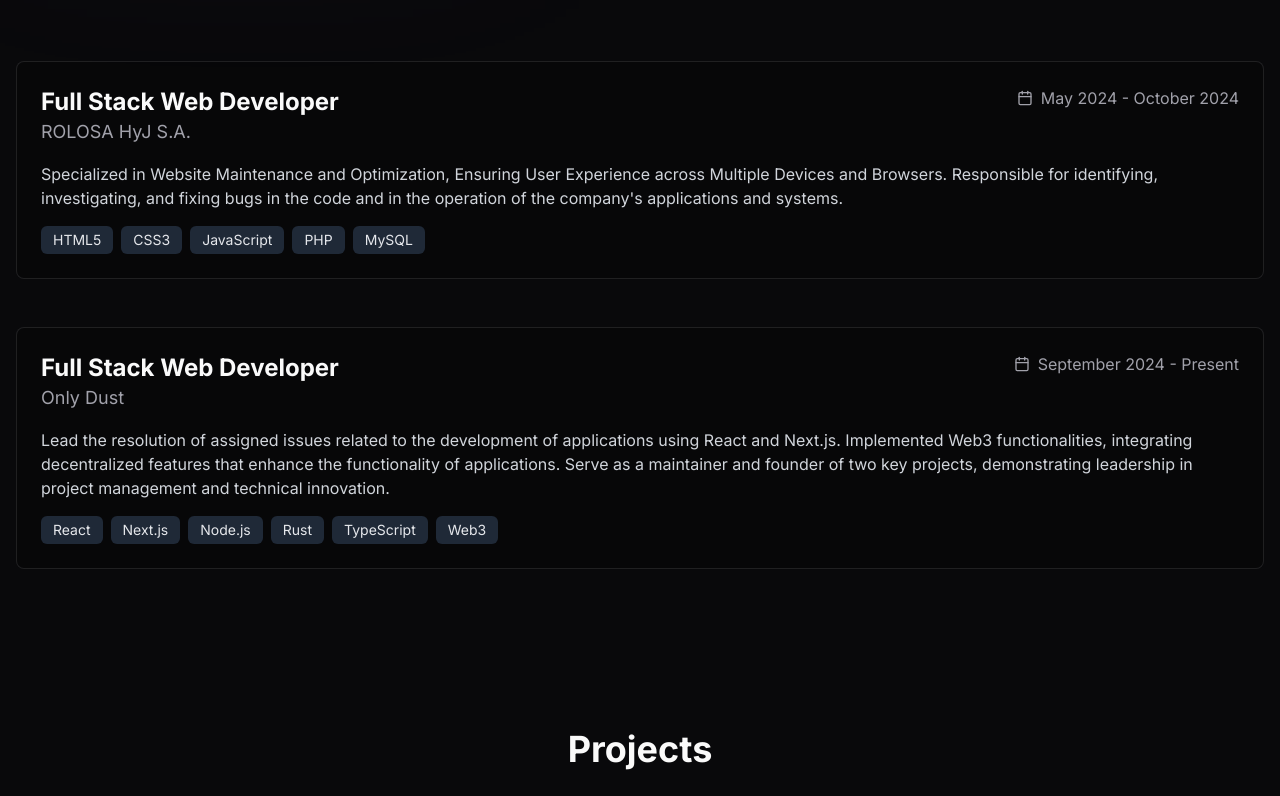
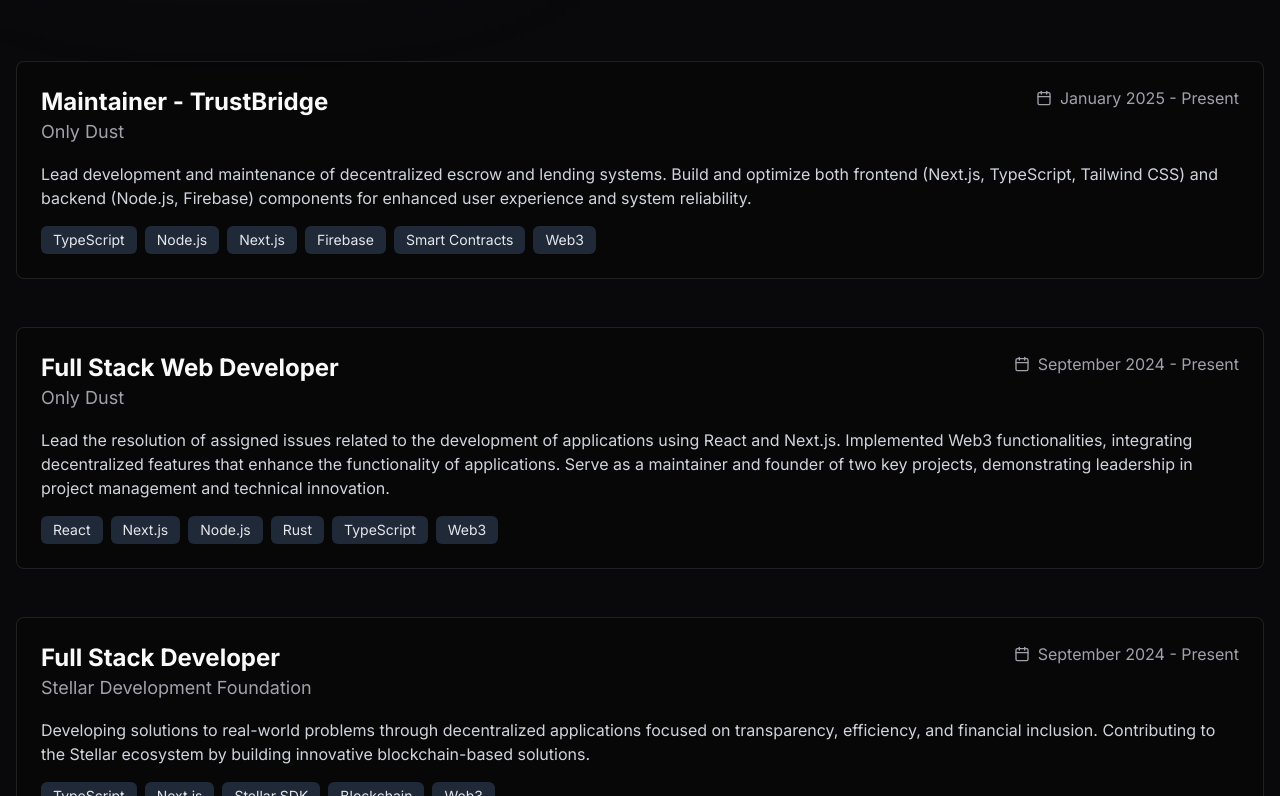
Before and after one commit to JosueBrenes/portfolio-web, a Next.js app: page / in a window 1280 px wide. Shown: the part 924-1720 px from the top of the page. Built offline with nearby package versions, Linux system fonts and the light colour scheme.

Commit message:
feat: update work experience component with new roles, descriptions, and skills

```diff
--- a/components/work-experience.tsx
+++ b/components/work-experience.tsx
@@ -1,13 +1,20 @@
-import { Calendar } from "lucide-react"
+import { Calendar } from "lucide-react";
 
 const experiences = [
   {
-    title: "Full Stack Web Developer",
-    company: "ROLOSA HyJ S.A.",
-    period: "May 2024 - October 2024",
+    title: "Maintainer - TrustBridge",
+    company: "Only Dust",
+    period: "January 2025 - Present",
     description:
-      "Specialized in Website Maintenance and Optimization, Ensuring User Experience across Multiple Devices and Browsers. Responsible for identifying, investigating, and fixing bugs in the code and in the operation of the company's applications and systems.",
-    skills: ["HTML5", "CSS3", "JavaScript", "PHP", "MySQL"],
+      "Lead development and maintenance of decentralized escrow and lending systems. Build and optimize both frontend (Next.js, TypeScript, Tailwind CSS) and backend (Node.js, Firebase) components for enhanced user experience and system reliability.",
+    skills: [
+      "TypeScript",
+      "Node.js",
+      "Next.js",
+      "Firebase",
+      "Smart Contracts",
+      "Web3",
+    ],
   },
   {
     title: "Full Stack Web Developer",
@@ -17,27 +24,60 @@ const experiences = [
       "Lead the resolution of assigned issues related to the development of applications using React and Next.js. Implemented Web3 functionalities, integrating decentralized features that enhance the functionality of applications. Serve as a maintainer and founder of two key projects, demonstrating leadership in project management and technical innovation.",
     skills: ["React", "Next.js", "Node.js", "Rust", "TypeScript", "Web3"],
   },
-]
+  {
+    title: "Full Stack Developer",
+    company: "Stellar Development Foundation",
+    period: "September 2024 - Present",
+    description:
+      "Developing solutions to real-world problems through decentralized applications focused on transparency, efficiency, and financial inclusion. Contributing to the Stellar ecosystem by building innovative blockchain-based solutions.",
+    skills: ["TypeScript", "Next.js", "Stellar SDK", "Blockchain", "Web3"],
+  },
+  {
+    title: "Full Stack Developer",
+    company: "Arce y Vargas",
+    period: "September 2024 - Present",
+    description:
+      "Designed and implemented a comprehensive maintenance management system tailored to the company's operational needs. The system integrates preventive and corrective maintenance tracking, task assignment, and resource management capabilities.",
+    skills: ["TypeScript", "Next.js", "Firebase"],
+  },
+  {
+    title: "Full Stack Web Developer",
+    company: "ROLOSA HyJ S.A.",
+    period: "May 2024 - October 2024",
+    description:
+      "Specialized in Website Maintenance and Optimization, Ensuring User Experience across Multiple Devices and Browsers. Responsible for identifying, investigating, and fixing bugs in the code and in the operation of the company's applications and systems.",
+    skills: ["HTML5", "CSS3", "JavaScript", "PHP", "MySQL"],
+  },
+];
 
 export default function WorkExperience() {
   return (
     <section className="py-16 md:py-20">
       <div className="container max-w-screen-xl mx-auto px-4">
-        <h2 className="text-3xl md:text-4xl font-bold text-center mb-10 md:mb-16">Work Experience</h2>
+        <h2 className="text-3xl md:text-4xl font-bold text-center mb-10 md:mb-16">
+          Work Experience
+        </h2>
         <div className="space-y-8 md:space-y-12">
           {experiences.map((exp, index) => (
-            <div key={index} className="border border-white/10 rounded-lg p-4 md:p-6 bg-black/20">
+            <div
+              key={index}
+              className="border border-white/10 rounded-lg p-4 md:p-6 bg-black/20"
+            >
               <div className="flex flex-col md:flex-row md:justify-between md:items-start mb-4">
                 <div>
                   <h3 className="text-xl md:text-2xl font-bold">{exp.title}</h3>
-                  <p className="text-base md:text-lg text-muted-foreground">{exp.company}</p>
+                  <p className="text-base md:text-lg text-muted-foreground">
+                    {exp.company}
+                  </p>
                 </div>
                 <div className="flex items-center mt-2 md:mt-0 text-muted-foreground">
                   <Calendar className="h-4 w-4 mr-2" />
-                  <span>{exp.period}</span>
+                  <span className="text-sm md:text-base">{exp.period}</span>
                 </div>
               </div>
-              <p className="mb-4 text-gray-300 text-sm md:text-base">{exp.description}</p>
+              <p className="mb-4 text-gray-300 text-sm md:text-base">
+                {exp.description}
+              </p>
               <div className="flex flex-wrap gap-2">
                 {exp.skills.map((skill, skillIndex) => (
                   <span
@@ -53,5 +93,5 @@ export default function WorkExperience() {
         </div>
       </div>
     </section>
-  )
+  );
 }
```
